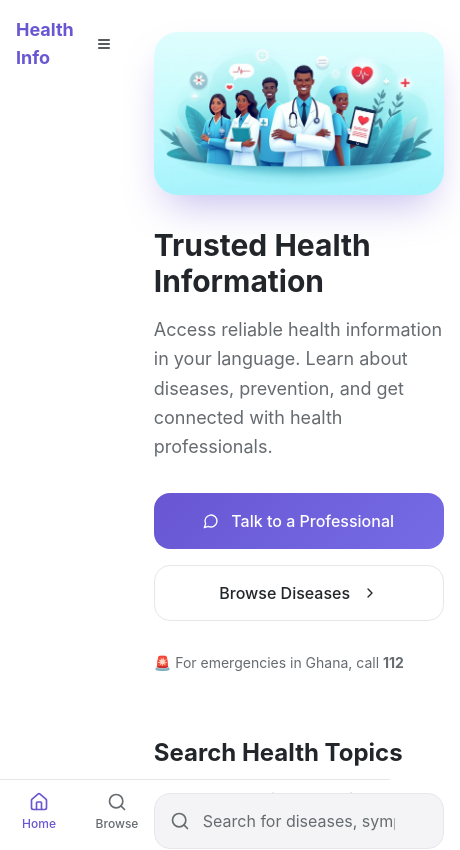
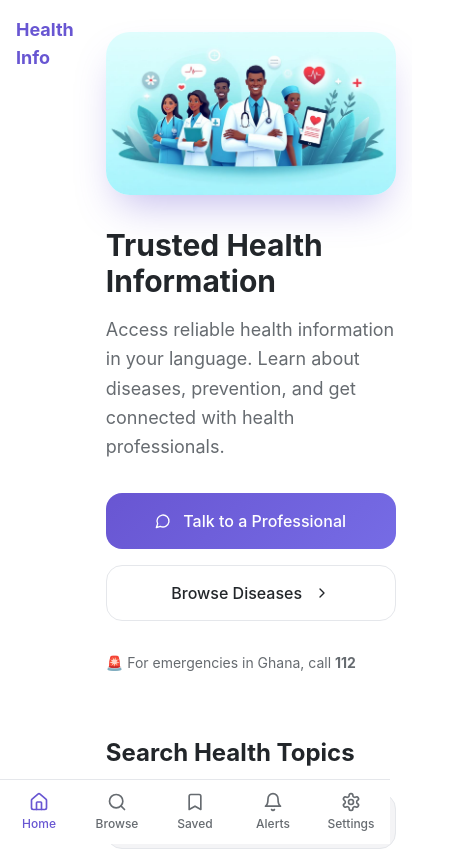
Before and after one commit to kwamebrian07/wellness-bridge-ui, a React (Vite) app: page / in a window 390 px wide. Shown: the top 850 px of the page, 460 px wide, since content can reach past the window. Built offline with nearby package versions, Linux system fonts and the light colour scheme.

Commit message:
Refactor navigation for mobile
Remove side navigation button and prioritize bottom navigation for mobile view.

```diff
--- a/src/components/Navigation.tsx
+++ b/src/components/Navigation.tsx
@@ -1,6 +1,4 @@
-import { useState } from "react";
-import { Home, Search, Bookmark, Bell, Settings, Menu, X } from "lucide-react";
-import { Button } from "@/components/ui/button";
+import { Home, Search, Bookmark, Bell, Settings } from "lucide-react";
 
 interface NavigationProps {
   currentPage: string;
@@ -16,8 +14,6 @@ const navItems = [
 ];
 
 export const Navigation = ({ currentPage, onPageChange }: NavigationProps) => {
-  const [isMobileMenuOpen, setIsMobileMenuOpen] = useState(false);
-
   return (
     <>
       {/* Desktop Sidebar */}
@@ -49,53 +45,17 @@ export const Navigation = ({ currentPage, onPageChange }: NavigationProps) => {
         </nav>
       </div>
 
-      {/* Mobile Header */}
+      {/* Mobile Header - Simple title only */}
       <div className="md:hidden bg-card border-b border-border">
-        <div className="flex items-center justify-between p-4">
+        <div className="flex items-center justify-center p-4">
           <h1 className="text-lg font-bold text-primary">Health Info</h1>
-          <Button
-            variant="ghost"
-            size="icon"
-            onClick={() => setIsMobileMenuOpen(!isMobileMenuOpen)}
-          >
-            {isMobileMenuOpen ? <X className="w-5 h-5" /> : <Menu className="w-5 h-5" />}
-          </Button>
         </div>
-
-        {isMobileMenuOpen && (
-          <div className="border-t border-border bg-muted/30">
-            <nav className="grid grid-cols-2 gap-2 p-4">
-              {navItems.map((item) => {
-                const Icon = item.icon;
-                const isActive = currentPage === item.id;
-
-                return (
-                  <button
-                    key={item.id}
-                    onClick={() => {
-                      onPageChange(item.id);
-                      setIsMobileMenuOpen(false);
-                    }}
-                    className={`flex flex-col items-center gap-2 p-4 rounded-2xl transition-smooth ${
-                      isActive
-                        ? "bg-primary text-primary-foreground shadow-soft"
-                        : "text-text-muted hover:bg-muted hover:text-foreground"
-                    }`}
-                  >
-                    <Icon className="w-5 h-5" />
-                    <span className="text-sm font-medium">{item.label}</span>
-                  </button>
-                );
-              })}
-            </nav>
-          </div>
-        )}
       </div>
 
       {/* Mobile Bottom Navigation */}
-      <div className="md:hidden fixed bottom-0 left-0 right-0 bg-card border-t border-border">
+      <div className="md:hidden fixed bottom-0 left-0 right-0 bg-card border-t border-border z-50">
         <nav className="flex">
-          {navItems.slice(0, 4).map((item) => {
+          {navItems.map((item) => {
             const Icon = item.icon;
             const isActive = currentPage === item.id;
 
@@ -114,17 +74,6 @@ export const Navigation = ({ currentPage, onPageChange }: NavigationProps) => {
               </button>
             );
           })}
-          <button
-            onClick={() => onPageChange("settings")}
-            className={`flex-1 flex flex-col items-center gap-1 py-3 transition-smooth ${
-              currentPage === "settings"
-                ? "text-primary"
-                : "text-text-muted"
-            }`}
-          >
-            <Settings className="w-5 h-5" />
-            <span className="text-xs font-medium">Settings</span>
-          </button>
         </nav>
       </div>
     </>
```
